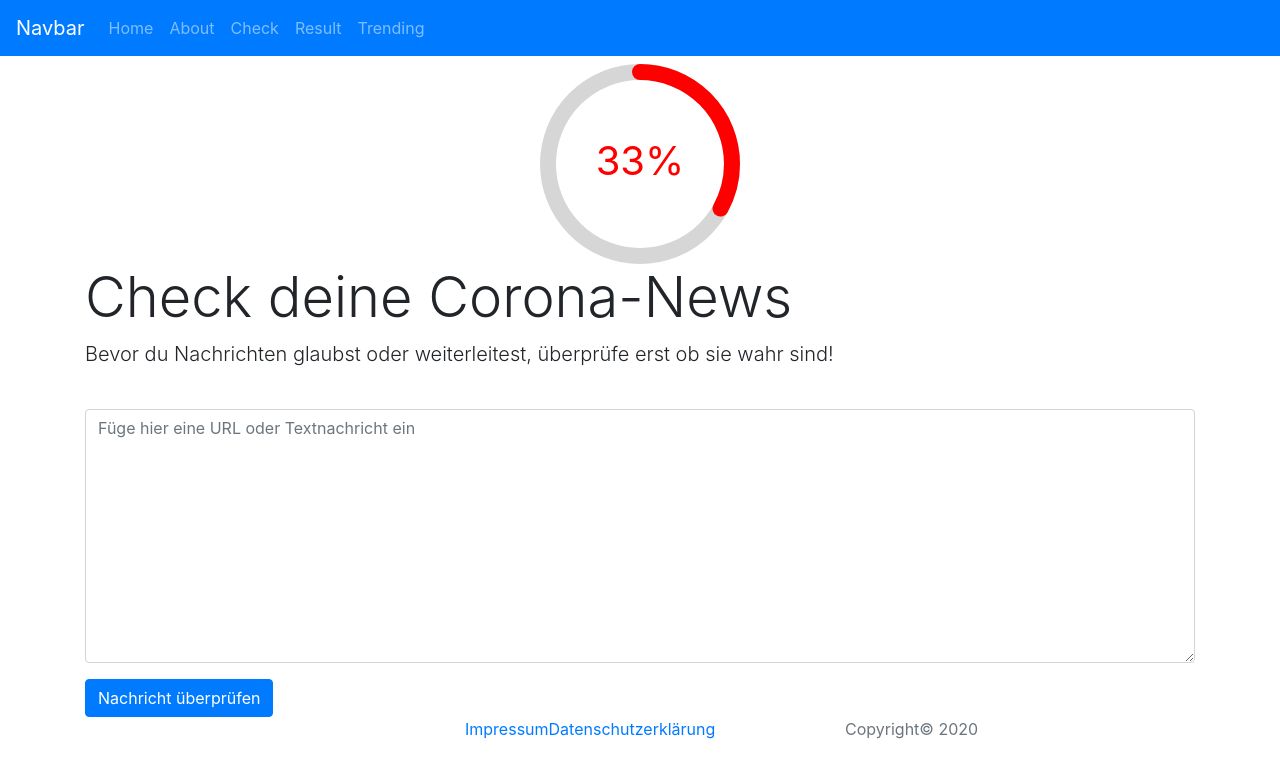
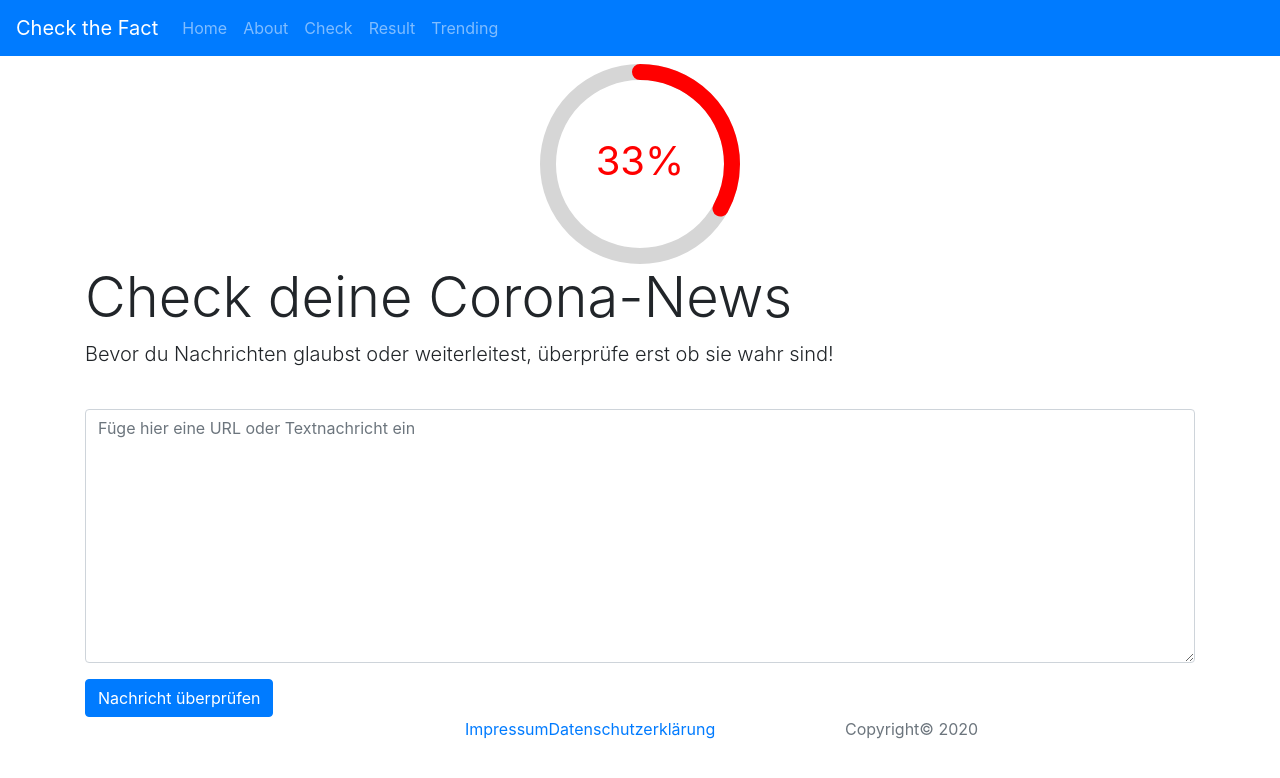
Before and after one commit to Check-den-Fakt/Frontend, a React (Create React App) app: page / in a window 1280 px wide. Shown: the top 778 px of the page. Built offline with nearby package versions, Linux system fonts and the light colour scheme.

Commit message:
Check the Fact

```diff
--- a/src/components/NavMenu.js
+++ b/src/components/NavMenu.js
@@ -9,7 +9,7 @@ export class NavMenu extends Component {
   render () {
     return (
     <Navbar bg="primary" variant="dark">
-      <Navbar.Brand href="#home">Navbar</Navbar.Brand>
+      <Navbar.Brand href="#home">Check the Fact</Navbar.Brand>
       <Nav className="mr-auto">
         <Nav.Link href="/">Home</Nav.Link>
         <Nav.Link href="/about">About</Nav.Link>
```
